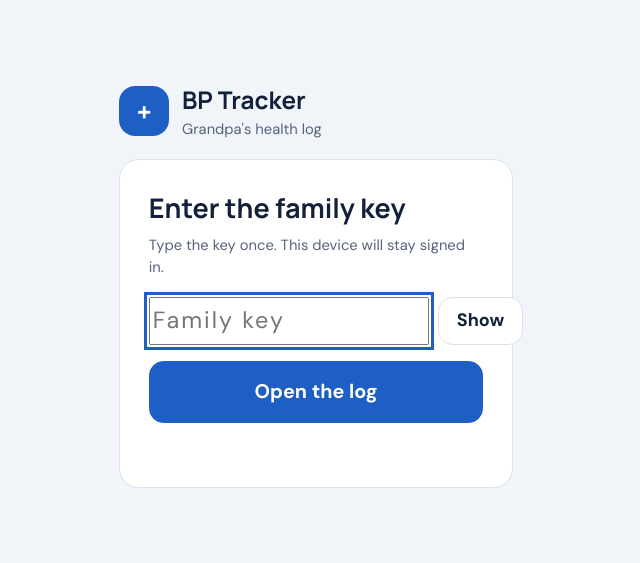
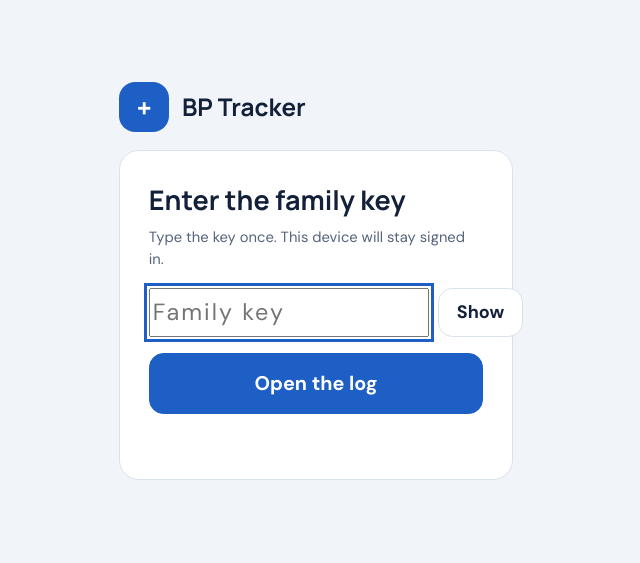
Before and after one commit to WrishieWrish/BP-tracker, a plain HTML site: page index.html in a window 1280 px wide. Shown: the whole page, without its empty margins (324-964 px from the left). Drawn offline with nearby package versions, Linux system fonts and the light colour scheme.

Commit message:
Remove subtitle from brand section in index.html
Removed the subtitle from the brand section in the auth view.

```diff
--- a/index.html
+++ b/index.html
@@ -84,7 +84,7 @@ footer{color:var(--muted);font-size:.75rem;text-align:center;margin-top:1.5rem}
 </head>
 <body>
 <main id="authView" class="auth wrap">
-  <div class="brand" style="margin-bottom:1rem"><div class="logo">+</div><div><h1>BP Tracker</h1><div class="sub">Grandpa's health log</div></div></div>
+  <div class="brand" style="margin-bottom:1rem"><div class="logo">+</div><div><h1>BP Tracker</h1><div class="sub"></div></div></div>
   <section class="card">
     <h2>Enter the family key</h2>
     <div class="sub">Type the key once. This device will stay signed in.</div>
```
